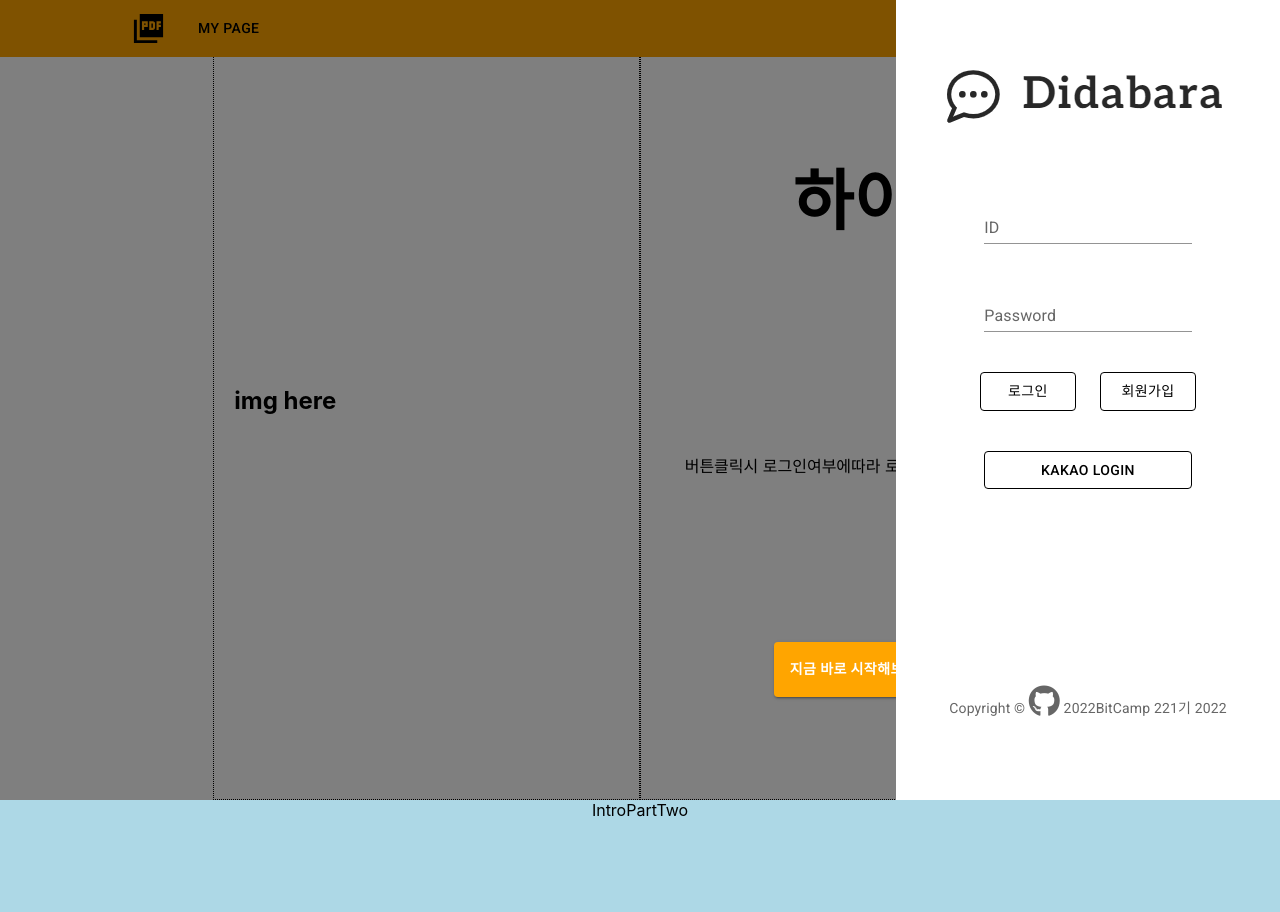
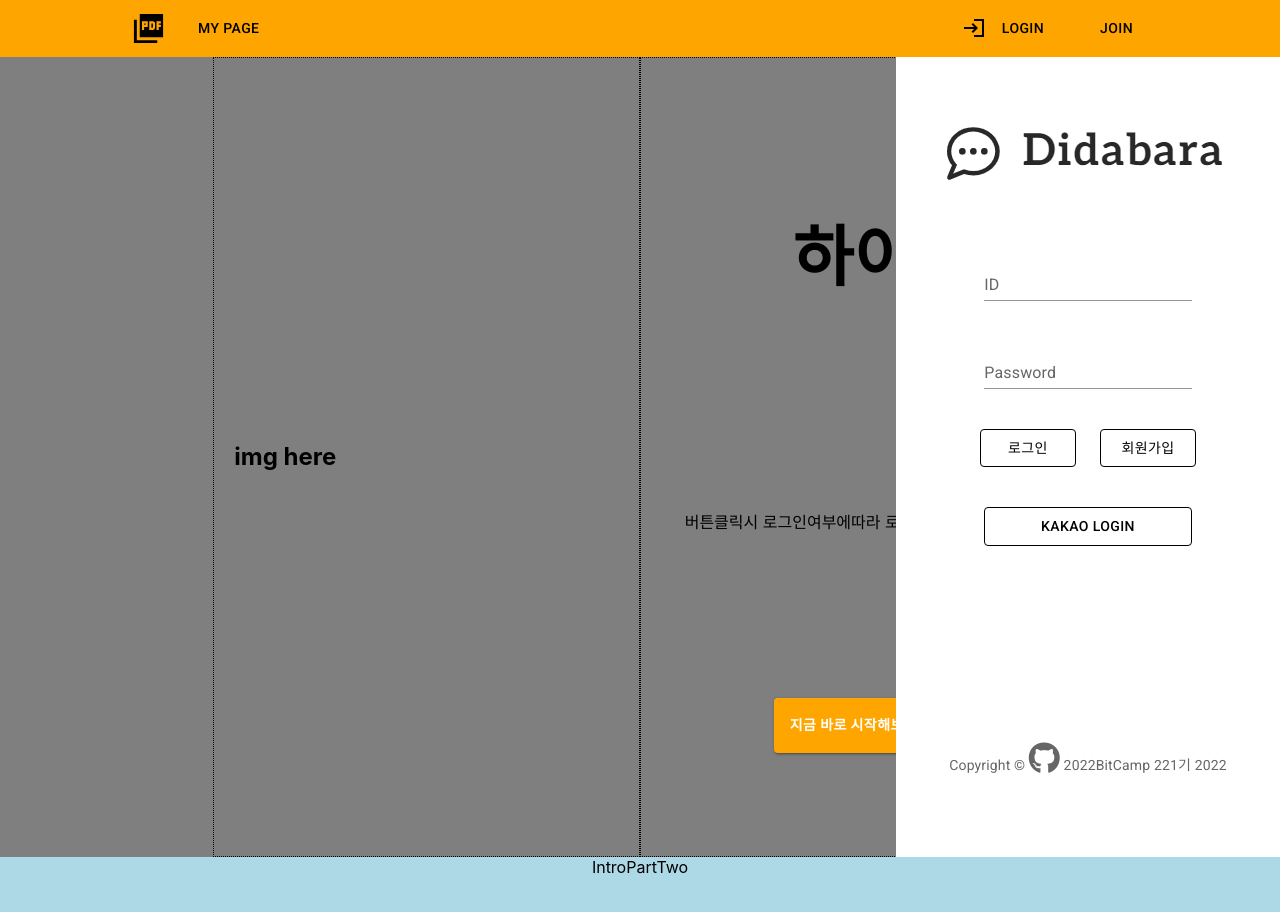
Before and after one commit to akskflwn/DidabaraProject, a React (Create React App) app in the folder didabarafront/react/: page /login in a window 1280 px wide. Shown: the top 912 px of the page. Built offline with nearby package versions, Linux system fonts and the light colour scheme.

Commit message:
temp stash

```diff
--- a/didabarafront/react/package.json
+++ b/didabarafront/react/package.json
@@ -17,6 +17,7 @@
     "react-hook-form": "^7.34.2",
     "react-router-dom": "^6.3.0",
     "react-scripts": "5.0.1",
+    "recoil": "^0.7.5",
     "styled-components": "^5.3.5",
     "web-vitals": "^2.1.4"
   },
--- a/didabarafront/react/src/App.js
+++ b/didabarafront/react/src/App.js
@@ -1,10 +1,13 @@
 import "./App.css";
 import Router from "./Router";
+import { RecoilRoot } from "recoil";
 
 function App() {
   return (
     <div className="App">
-      <Router />
+      <RecoilRoot>
+        <Router />
+      </RecoilRoot>
     </div>
   );
 }
--- a/didabarafront/react/src/Router.jsx
+++ b/didabarafront/react/src/Router.jsx
@@ -1,6 +1,7 @@
 import React from "react";
 import { BrowserRouter, Routes, Route } from "react-router-dom";
 import NavigationBar from "./components/NavigationBar";
+import DashBoard from "./pages/DashBoard";
 import Home from "./pages/Home";
 
 function Router() {
@@ -11,6 +12,7 @@ function Router() {
         <Route path="/" element={<Home />}>
           <Route path="/login" elemnet={<Home />} />
         </Route>
+        <Route path="/dashboard" element={<DashBoard />} />
       </Routes>
     </BrowserRouter>
   );
--- a/didabarafront/react/src/components/IntroPartOne.jsx
+++ b/didabarafront/react/src/components/IntroPartOne.jsx
@@ -1,8 +1,10 @@
 import { Button, Grid } from "@mui/material";
-import React from "react";
+import React, { useState } from "react";
 import styled from "styled-components";
 import InfoHardCodingText from "../items/InfoHardCodingText";
+import { Link } from "react-router-dom";
 
+/**컴포넌트들 스타일 정의 */
 const StyledGrid = styled(Grid)`
   width: 100%;
   height: 100vh;
@@ -41,6 +43,10 @@ const StyledButton = styled(Button)`
 `;
 
 function IntroPartOne() {
+  //유저 로그인상태 관리. 유저가 로그인이면 시작해보기 버튼은 대시보드 기능을하고
+  //유저가 비 로그인 상태라면 시작해보기 버튼은 로그인창을 불러온다.
+  const [login, setLogin] = useState(false);
+
   return (
     <StyledGrid container justifyContent="center" gap={0}>
       <StyledInnerGridLeft item lg={4} md={5} sm={11} xs={11}>
@@ -49,7 +55,9 @@ function IntroPartOne() {
       <StyledInnerGridRight container item lg={4} md={5} sm={11} xs={11}>
         <InfoHardCodingText />
         버튼클릭시 로그인여부에따라 로그인창을 띄우거나
-        <StyledButton variant="contained">지금 바로 시작해보기</StyledButton>
+        <Link to={login ? "/dashboard" : "/login"}>
+          <StyledButton variant="contained">지금 바로 시작해보기</StyledButton>
+        </Link>
       </StyledInnerGridRight>
     </StyledGrid>
   );
--- a/didabarafront/react/src/components/Loginform.jsx
+++ b/didabarafront/react/src/components/Loginform.jsx
@@ -20,7 +20,7 @@ const StyledForm = styled(motion.div)`
   position: absolute;
   transform-origin: right;
   min-width: 380px;
-  z-index: 5;
+  z-index: 10;
 `;
 
 const Img = styled.img`
--- a/didabarafront/react/src/components/NavigationBar.jsx
+++ b/didabarafront/react/src/components/NavigationBar.jsx
@@ -13,7 +13,7 @@ function NavigationBar() {
       justifyContent="center"
       alignItems="center"
       style={{
-        position: "fixed",
+        position: "sticky",
         top: 0,
         backgroundColor: "orange",
         padding: "10px",
--- /dev/null
+++ b/didabarafront/react/src/pages/DashBoard.jsx
@@ -0,0 +1,7 @@
+import React from "react";
+
+function DashBoard() {
+  return <div>DashBoard</div>;
+}
+
+export default DashBoard;
```
Also changed, not shown: 1 other file (tests, documents, lock files or other folders).
